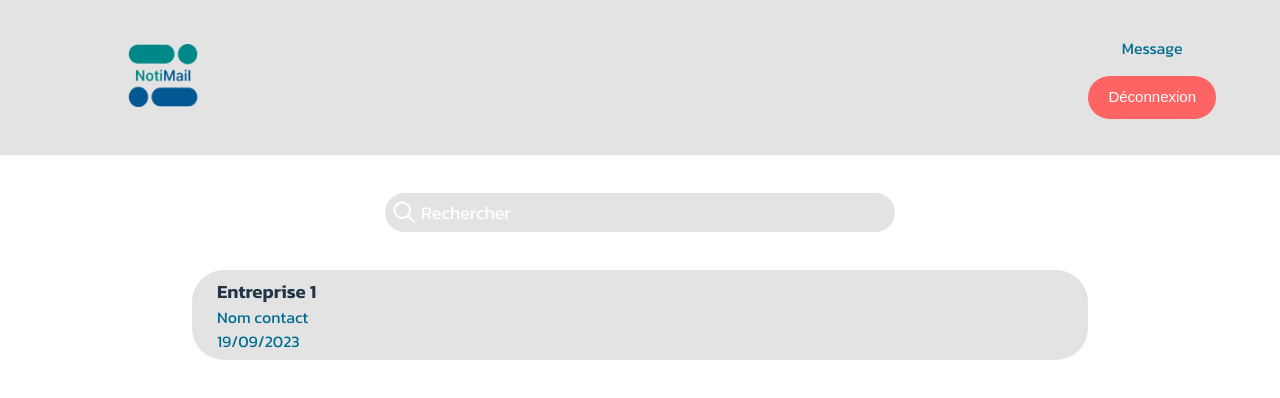
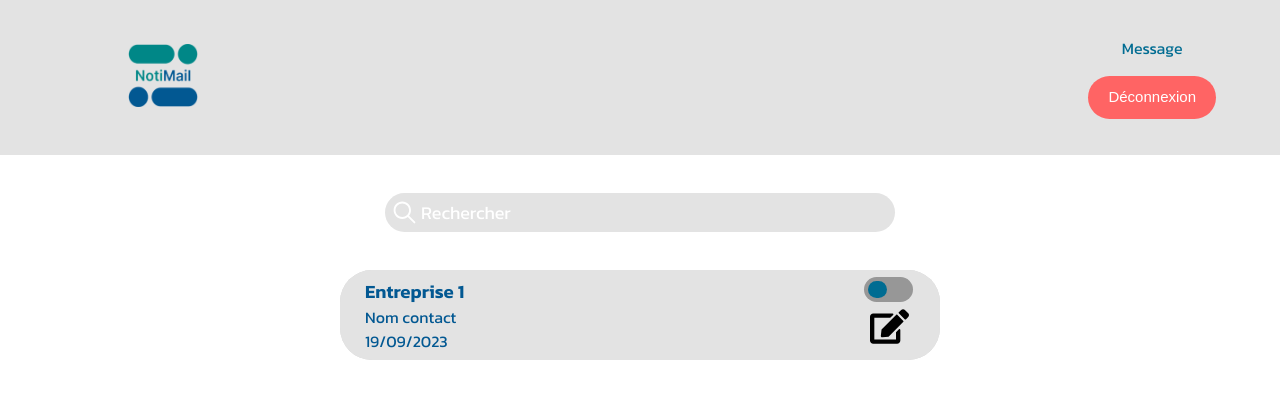
Before and after one commit to tankzercode/Notimail-Front-CDA, a React (Vite) app in the folder notemail/: page /admin in a window 1280 px wide. Shown: the top 398 px of the page. Built offline with nearby package versions, Linux system fonts and the light colour scheme.

Commit message:
more details entreprise card

```diff
--- a/notemail/src/admin-page/admin.jsx
+++ b/notemail/src/admin-page/admin.jsx
@@ -1,16 +1,45 @@
 import { IoIosSearch } from "react-icons/io";
-import editIcon from '../assets/edit-icon.png'
+import { FaEdit } from "react-icons/fa";
 import style from './admin.module.css'
+import { useState } from "react";
+const EntrepriseMoreDetails = () => {
+    return (
+        <div className={style.moreDetailsTable}>
+            <table border="0">
+                <tr>
+                    <td>Email</td>
+                    <td>adresse-email@exemple.com</td>
+                </tr>
+                <tr>
+                    <td>Téléphone</td>
+                    <td>0123456789</td>
+                </tr>
+                <tr>
+                    <td>Identifiant</td>
+                    <td>1337</td>
+                </tr>
+            </table>
+        </div>
+    );
+};
 
 const Admin = () => {
+    console.log("admin")
+    const [showDetails, setShowDetails] = useState(false)
+
+    const handleCardClick = () => {
+        console.log('test');
+        setShowDetails(!showDetails);
+    };
 
     return (
         <>
      <div className={style.searchBarContainer}>
-                <IoIosSearch/>
-                <input className={style.searchBarContainer.input}type="text" placeholder="Rechercher"/>
+                <IoIosSearch />
+                <input className={style.searchBarContainer.input} type="text" placeholder="Rechercher" />
             </div>
             <div className={style.entrepriseListContainer}>
+                <div className={style.moreDetails} onClick={handleCardClick}>
                     <div className={style.entrepriseCard}>
                         <div className={style.entrepriseInfos}>
                             <h3>Entreprise 1</h3>
@@ -18,12 +47,19 @@ const Admin = () => {
                             <p>19/09/2023</p>
                         </div>
                         <div className={style.entrepriseEdit}>
-
+                            <label className={style.toggleButton}>
+                                <input type="checkbox" />
+                                <span className={style.knob}></span>
+                            </label>
+                            <button>
+                                <FaEdit style={{ }} className={style.editButton} />
+                            </button>
                         </div>
                     </div>
+                    {showDetails && <EntrepriseMoreDetails></EntrepriseMoreDetails>}
                 </div>
-        </>
-    )
-}
+            </div>        </>
+    );
+};
 
 export default Admin
--- a/notemail/src/admin-page/admin.module.css
+++ b/notemail/src/admin-page/admin.module.css
@@ -1,5 +1,5 @@
 .searchBarContainer {
-    min-width: 300px;
+    min-width: 200px;
     width: 60%;
     max-width: 500px;
     padding: 5px;
@@ -20,21 +20,108 @@
     color: white;
     border: none;
 }
+.searchBarContainer input[type="text"]::placeholder {
+    color: white; /* Remplacez cette valeur par la couleur que vous souhaitez */
+}
 
 .entrepriseListContainer {
     min-height: 500px;
-    width: 70%;
+    max-width: 600px;
+    width: 90%;
     margin: 0 auto;
 }
 .entrepriseCard {
     padding: 7px 25px;
+    margin-bottom: 16px;
     border-radius: 32px;
     background: var(--color3);
+    display: flex;
+    justify-content: space-between;
 }
+.entrepriseCard:last-child {
+    margin-bottom: 0;
+}
+
 .entrepriseInfos h3, .entrepriseInfos p {
     margin: 0;
+    color: var(--color2);
 }
 
-.searchBarContainer input[type="text"]::placeholder {
-    color: white; /* Remplacez cette valeur par la couleur que vous souhaitez */
+.entrepriseEdit {
+    display: flex;
+    flex-direction: column;
+    justify-content: space-between;
 }
+.editButton{
+    font-size: 39px;
+}
+
+/* toggle switch */
+
+.toggleButton{
+    position: relative;
+    display: inline-block;
+    width: 49px;
+    height: 25px;
+}
+.toggleButton input{
+    opacity: 0;
+    width: 0;
+    height: 0;
+}
+.toggleButton .knob{
+    position: absolute;
+    cursor: pointer;
+    top: 0;
+    left: 0;
+    right: 0;
+    bottom: 0;
+    background-color: #979797;
+    transition: .2s;
+    border-radius: 20px;
+}
+.toggleButton .knob:before{
+    background-color: #006C92FF;
+    color: #000000FF;
+    position: absolute;
+    content: '';
+    height: 17px;
+    width: 18.5px;
+    left: 4px;
+    bottom: 4px;
+    transition: .2s;
+    border-radius: 20px;
+    display: flex;
+    align-items: center;
+    justify-content: center;
+}
+.toggleButton input:checked + .knob{
+    background-color: #979797FF;
+}
+.toggleButton input:focus + .knob{
+    box-shadow: 0 0 1px #2196F3;
+}
+.toggleButton input:checked + .knob:before{
+    color: #000000;
+    content: '';
+    background-color: #FF3535FF;
+    -webkit-transform: translateX(22.5px);
+    -ms-transform: translateX(22.5px);
+    transform: translateX(22.5px);
+}
+
+/* menu entrepriseCard */
+
+.moreDetails {
+    background: var(--color4);
+    border-radius: 32px;
+}
+
+.moreDetailsTable {
+    margin: auto;
+}
+
+table {
+    width: 100%;
+    border: none;
+}
--- a/notemail/src/login-page/login.module.css
+++ b/notemail/src/login-page/login.module.css
@@ -114,7 +114,7 @@ button {
   font-size: 1em;
   font-weight: 500;
   font-family: inherit;
-  background-color: #1a1a1a;
+  background-color: transparent;
   cursor: pointer;
   transition: border-color 0.25s;
 }
@@ -137,8 +137,4 @@ button:focus-visible {
   a:hover {
     color: #747bff;
   }
-
-  button {
-    background-color: #f9f9f9;
-  }
 }
```
Also changed, not shown: notemail/src/assets/edit-icon.png. Lines whose indentation alone changed are shown as unchanged.
